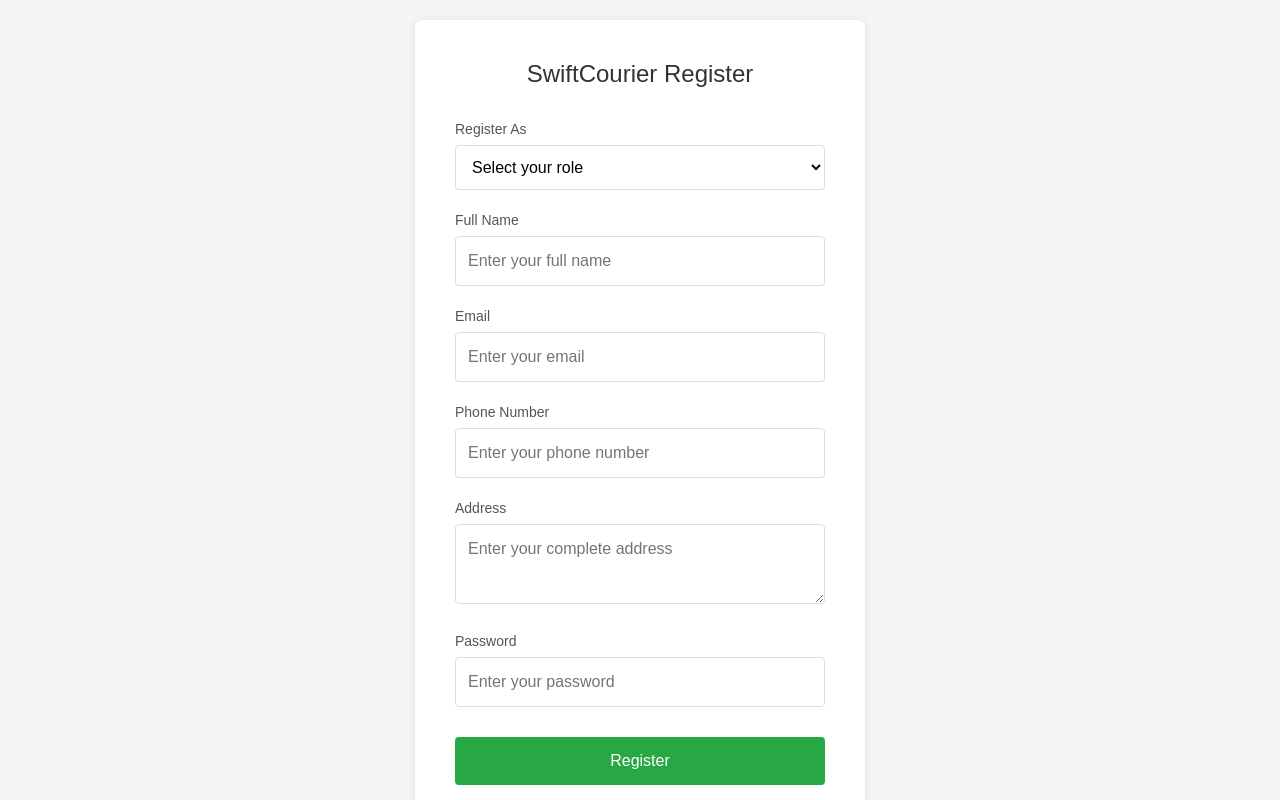
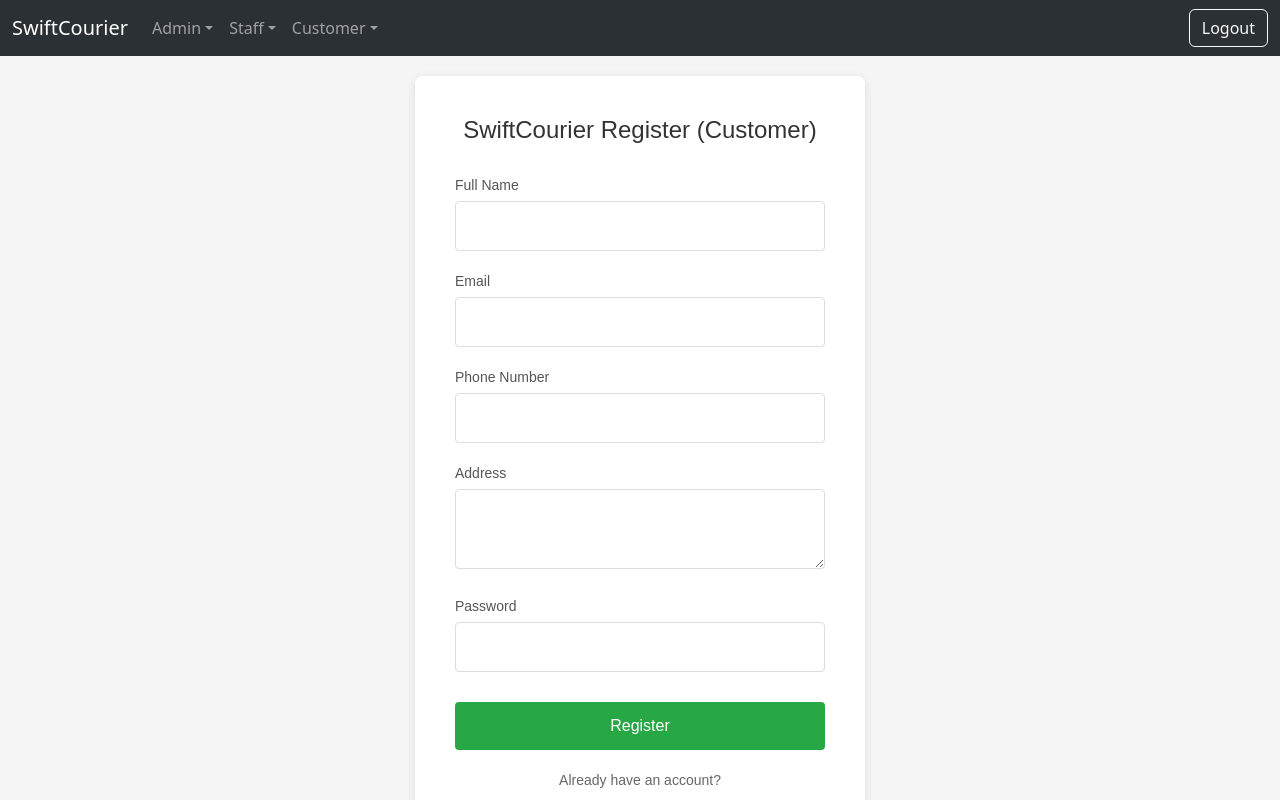
Before and after one commit to thesahilganbhoj/SwiftCourier, a React (Vite) app in the folder Frontend/: page /register in a window 1280 px wide. Shown: the top 800 px of the page. Built offline with nearby package versions, Linux system fonts and the light colour scheme.

Commit message:
Staff Availability Try

```diff
--- a/Frontend/src/pages/Login.jsx
+++ b/Frontend/src/pages/Login.jsx
@@ -1,13 +1,69 @@
-import { useState } from "react"
+import { useContext, useState, useEffect } from "react"
+import { AuthContext } from "../App"
+import Navbar from "../components/Navbar"
+import { login } from "../services/auth"
 
 function Login() {
+  const { setUser } = useContext(AuthContext)
   const [email, setEmail] = useState("")
   const [password, setPassword] = useState("")
   const [role, setRole] = useState("")
+  const [loading, setLoading] = useState(false)
 
-  const handleSubmit = (e) => {
+  useEffect(() => {
+    // if already logged in, redirect based on role
+    const stored = localStorage.getItem("user")
+    if (stored) {
+      const u = JSON.parse(stored)
+      redirectByRole(u.role, u.userId)
+    }
+  }, [])
+
+  const redirectByRole = (roleArg, userId) => {
+    switch ((roleArg || "").toUpperCase()) {
+      case "ADMIN":
+        window.location.href = "/admin/dashboard"
+        break
+      case "CUSTOMER":
+        window.location.href = "/customer/homepage"
+        break
+      case "STAFF":
+        // Prefer route with staffId param if available
+        window.location.href = userId ? `/staff/staff-details/${userId}` : "/staff/staff-details"
+        break
+      default:
+        window.location.href = "/"
+    }
+  }
+
+  const handleSubmit = async (e) => {
     e.preventDefault()
-    console.log("Login:", { email, password, role })
+    if (!role) {
+      alert("Please select a role")
+      return
+    }
+    try {
+      setLoading(true)
+      const resp = await login({ email, password, role })
+      if (resp?.success) {
+        const userData = {
+          role: resp.role,
+          userId: resp.userId,
+          name: resp.name,
+          email,
+        }
+        localStorage.setItem("user", JSON.stringify(userData))
+        setUser(userData)
+        redirectByRole(resp.role, resp.userId)
+      } else {
+        alert(resp?.message || "Incorrect credentials")
+      }
+    } catch (err) {
+      alert(err?.response?.data?.message || "Incorrect credentials")
+      console.error(err)
+    } finally {
+      setLoading(false)
+    }
   }
 
   const handleRegisterClick = () => {
@@ -37,82 +93,38 @@ function Login() {
       color: "#333",
       fontSize: "24px",
     },
-    inputGroup: {
-      marginBottom: "20px",
-    },
-    label: {
-      display: "block",
-      marginBottom: "5px",
-      color: "#555",
-      fontSize: "14px",
-    },
+    inputGroup: { marginBottom: "20px" },
+    label: { display: "block", marginBottom: "5px", color: "#555", fontSize: "14px" },
     input: {
-      width: "100%",
-      padding: "12px",
-      border: "1px solid #ddd",
-      borderRadius: "4px",
-      fontSize: "16px",
-      boxSizing: "border-box",
+      width: "100%", padding: "12px", border: "1px solid #ddd", borderRadius: "4px", fontSize: "16px", boxSizing: "border-box",
     },
     select: {
-      width: "100%",
-      padding: "12px",
-      border: "1px solid #ddd",
-      borderRadius: "4px",
-      fontSize: "16px",
-      boxSizing: "border-box",
-      backgroundColor: "white",
-      cursor: "pointer",
+      width: "100%", padding: "12px", border: "1px solid #ddd", borderRadius: "4px", fontSize: "16px",
+      boxSizing: "border-box", backgroundColor: "white", cursor: "pointer",
     },
     button: {
-      width: "100%",
-      padding: "12px",
-      backgroundColor: "#007bff",
-      color: "white",
-      border: "none",
-      borderRadius: "4px",
-      fontSize: "16px",
-      cursor: "pointer",
-      marginTop: "10px",
+      width: "100%", padding: "12px", backgroundColor: "#007bff", color: "white", border: "none", borderRadius: "4px",
+      fontSize: "16px", cursor: "pointer", marginTop: "10px",
     },
     registerButton: {
-      width: "100%",
-      padding: "12px",
-      backgroundColor: "#28a745",
-      color: "white",
-      border: "none",
-      borderRadius: "4px",
-      fontSize: "16px",
-      cursor: "pointer",
-      marginTop: "10px",
+      width: "100%", padding: "12px", backgroundColor: "#28a745", color: "white", border: "none", borderRadius: "4px",
+      fontSize: "16px", cursor: "pointer", marginTop: "10px",
     },
-    link: {
-      textAlign: "center",
-      marginTop: "20px",
-    },
-    linkText: {
-      color: "#007bff",
-      textDecoration: "none",
-      fontSize: "14px",
-    },
-    divider: {
-      textAlign: "center",
-      margin: "20px 0",
-      color: "#666",
-      fontSize: "14px",
-    },
+    link: { textAlign: "center", marginTop: "20px" },
+    linkText: { color: "#007bff", textDecoration: "none", fontSize: "14px" },
+    divider: { textAlign: "center", margin: "20px 0", color: "#666", fontSize: "14px" },
   }
 
   return (
+    <div>
+      <Navbar />
       <div style={styles.container}>
         <div style={styles.form}>
           <h2 style={styles.title}>SwiftCourier Login</h2>
 
           <form onSubmit={handleSubmit}>
             <div style={styles.inputGroup}>
-            <label style={styles.label} htmlFor="role">
-              Login As
-            </label>
+              <label style={styles.label} htmlFor="role">Login As</label>
               <select style={styles.select} id="role" value={role} onChange={(e) => setRole(e.target.value)} required>
                 <option value="">Select your role</option>
                 <option value="admin">Admin</option>
@@ -122,9 +134,7 @@ function Login() {
             </div>
 
             <div style={styles.inputGroup}>
-            <label style={styles.label} htmlFor="email">
-              Email
-            </label>
+              <label style={styles.label} htmlFor="email">Email</label>
               <input
                 style={styles.input}
                 type="email"
@@ -137,9 +147,7 @@ function Login() {
             </div>
 
             <div style={styles.inputGroup}>
-            <label style={styles.label} htmlFor="password">
-              Password
-            </label>
+              <label style={styles.label} htmlFor="password">Password</label>
               <input
                 style={styles.input}
                 type="password"
@@ -154,15 +162,16 @@ function Login() {
             <button
               style={styles.button}
               type="submit"
+              disabled={loading}
               onMouseOver={(e) => (e.target.style.backgroundColor = "#0056b3")}
               onMouseOut={(e) => (e.target.style.backgroundColor = "#007bff")}
             >
-            Login
+              {loading ? "Logging in..." : "Login"}
             </button>
           </form>
 
           <div style={styles.link}>
-          <a href="#" style={styles.linkText}>
+            <a href="#" style={styles.linkText} onClick={(e) => e.preventDefault()}>
               Forgot Password?
             </a>
           </div>
@@ -176,8 +185,9 @@ function Login() {
             onMouseOver={(e) => (e.target.style.backgroundColor = "#218838")}
             onMouseOut={(e) => (e.target.style.backgroundColor = "#28a745")}
           >
-          Register
+            Register (Customer)
           </button>
+        </div>
       </div>
     </div>
   )
--- a/Frontend/src/pages/Register.jsx
+++ b/Frontend/src/pages/Register.jsx
@@ -1,4 +1,6 @@
 import { useState } from "react"
+import Navbar from "../components/Navbar"
+import { registerCustomer } from "../services/auth"
 
 function Register() {
   const [name, setName] = useState("")
@@ -6,11 +8,28 @@ function Register() {
   const [phone, setPhone] = useState("")
   const [address, setAddress] = useState("")
   const [password, setPassword] = useState("")
-  const [role, setRole] = useState("")
+  const [loading, setLoading] = useState(false)
 
-  const handleSubmit = (e) => {
+  const handleSubmit = async (e) => {
     e.preventDefault()
-    console.log("Register:", { name, email, phone, address, password, role })
+    try {
+      setLoading(true)
+      const payload = {
+        name,
+        email,
+        password, // backend will hash using SHA-256
+        contactNumber: phone,
+        address,
+      }
+      await registerCustomer(payload)
+      alert("Registration successful! Please login.")
+      window.location.href = "/login"
+    } catch (err) {
+      alert(err?.response?.data?.message || "Registration failed")
+      console.error(err)
+    } finally {
+      setLoading(false)
+    }
   }
 
   const handleLoginClick = () => {
@@ -41,172 +60,67 @@ function Register() {
       color: "#333",
       fontSize: "24px",
     },
-    inputGroup: {
-      marginBottom: "20px",
-    },
-    label: {
-      display: "block",
-      marginBottom: "5px",
-      color: "#555",
-      fontSize: "14px",
-    },
+    inputGroup: { marginBottom: "20px" },
+    label: { display: "block", marginBottom: "5px", color: "#555", fontSize: "14px" },
     input: {
-      width: "100%",
-      padding: "12px",
-      border: "1px solid #ddd",
-      borderRadius: "4px",
-      fontSize: "16px",
-      boxSizing: "border-box",
+      width: "100%", padding: "12px", border: "1px solid #ddd", borderRadius: "4px", fontSize: "16px", boxSizing: "border-box",
     },
     textarea: {
-      width: "100%",
-      padding: "12px",
-      border: "1px solid #ddd",
-      borderRadius: "4px",
-      fontSize: "16px",
-      boxSizing: "border-box",
-      minHeight: "80px",
-      resize: "vertical",
-    },
-    select: {
-      width: "100%",
-      padding: "12px",
-      border: "1px solid #ddd",
-      borderRadius: "4px",
-      fontSize: "16px",
-      boxSizing: "border-box",
-      backgroundColor: "white",
-      cursor: "pointer",
+      width: "100%", padding: "12px", border: "1px solid #ddd", borderRadius: "4px", fontSize: "16px",
+      boxSizing: "border-box", minHeight: "80px", resize: "vertical",
     },
     button: {
-      width: "100%",
-      padding: "12px",
-      backgroundColor: "#28a745",
-      color: "white",
-      border: "none",
-      borderRadius: "4px",
-      fontSize: "16px",
-      cursor: "pointer",
-      marginTop: "10px",
+      width: "100%", padding: "12px", backgroundColor: "#28a745", color: "white", border: "none", borderRadius: "4px",
+      fontSize: "16px", cursor: "pointer", marginTop: "10px",
     },
     loginButton: {
-      width: "100%",
-      padding: "12px",
-      backgroundColor: "#007bff",
-      color: "white",
-      border: "none",
-      borderRadius: "4px",
-      fontSize: "16px",
-      cursor: "pointer",
-      marginTop: "10px",
+      width: "100%", padding: "12px", backgroundColor: "#007bff", color: "white", border: "none", borderRadius: "4px",
+      fontSize: "16px", cursor: "pointer", marginTop: "10px",
     },
-    divider: {
-      textAlign: "center",
-      margin: "20px 0",
-      color: "#666",
-      fontSize: "14px",
-    },
+    divider: { textAlign: "center", margin: "20px 0", color: "#666", fontSize: "14px" },
   }
 
   return (
+    <div>
+      <Navbar />
       <div style={styles.container}>
         <div style={styles.form}>
-        <h2 style={styles.title}>SwiftCourier Register</h2>
+          <h2 style={styles.title}>SwiftCourier Register (Customer)</h2>
 
           <form onSubmit={handleSubmit}>
             <div style={styles.inputGroup}>
-            <label style={styles.label} htmlFor="role">
-              Register As
-            </label>
-            <select style={styles.select} id="role" value={role} onChange={(e) => setRole(e.target.value)} required>
-              <option value="">Select your role</option>
-              <option value="admin">Admin</option>
-              <option value="customer">Customer</option>
-              <option value="staff">Staff</option>
-            </select>
+              <label style={styles.label} htmlFor="name">Full Name</label>
+              <input style={styles.input} type="text" id="name" value={name} onChange={(e) => setName(e.target.value)} required />
             </div>
 
             <div style={styles.inputGroup}>
-            <label style={styles.label} htmlFor="name">
-              Full Name
-            </label>
-            <input
-              style={styles.input}
-              type="text"
-              id="name"
-              value={name}
-              onChange={(e) => setName(e.target.value)}
-              placeholder="Enter your full name"
-              required
-            />
+              <label style={styles.label} htmlFor="email">Email</label>
+              <input style={styles.input} type="email" id="email" value={email} onChange={(e) => setEmail(e.target.value)} required />
             </div>
 
             <div style={styles.inputGroup}>
-            <label style={styles.label} htmlFor="email">
-              Email
-            </label>
-            <input
-              style={styles.input}
-              type="email"
-              id="email"
-              value={email}
-              onChange={(e) => setEmail(e.target.value)}
-              placeholder="Enter your email"
-              required
-            />
+              <label style={styles.label} htmlFor="phone">Phone Number</label>
+              <input style={styles.input} type="tel" id="phone" value={phone} onChange={(e) => setPhone(e.target.value)} required />
             </div>
 
             <div style={styles.inputGroup}>
-            <label style={styles.label} htmlFor="phone">
-              Phone Number
-            </label>
-            <input
-              style={styles.input}
-              type="tel"
-              id="phone"
-              value={phone}
-              onChange={(e) => setPhone(e.target.value)}
-              placeholder="Enter your phone number"
-              required
-            />
+              <label style={styles.label} htmlFor="address">Address</label>
+              <textarea style={styles.textarea} id="address" value={address} onChange={(e) => setAddress(e.target.value)} required />
             </div>
 
             <div style={styles.inputGroup}>
-            <label style={styles.label} htmlFor="address">
-              Address
-            </label>
-            <textarea
-              style={styles.textarea}
-              id="address"
-              value={address}
-              onChange={(e) => setAddress(e.target.value)}
-              placeholder="Enter your complete address"
-              required
-            />
-          </div>
-
-          <div style={styles.inputGroup}>
-            <label style={styles.label} htmlFor="password">
-              Password
-            </label>
-            <input
-              style={styles.input}
-              type="password"
-              id="password"
-              value={password}
-              onChange={(e) => setPassword(e.target.value)}
-              placeholder="Enter your password"
-              required
-            />
+              <label style={styles.label} htmlFor="password">Password</label>
+              <input style={styles.input} type="password" id="password" value={password} onChange={(e) => setPassword(e.target.value)} required />
             </div>
 
             <button
               style={styles.button}
               type="submit"
+              disabled={loading}
               onMouseOver={(e) => (e.target.style.backgroundColor = "#218838")}
               onMouseOut={(e) => (e.target.style.backgroundColor = "#28a745")}
             >
-            Register
+              {loading ? "Registering..." : "Register"}
             </button>
           </form>
 
@@ -223,6 +137,7 @@ function Register() {
           </button>
         </div>
       </div>
+    </div>
   )
 }
 
--- /dev/null
+++ b/Frontend/src/services/auth.js
@@ -0,0 +1,19 @@
+import axios from "axios"
+
+const BASE_URL = "http://localhost:8080/auth"
+
+export const registerCustomer = async (payload) => {
+  const res = await axios.post(`${BASE_URL}/register`, payload, {
+    headers: { "Content-Type": "application/json" },
+  })
+  // API returns { timeStamp, message, data: { customer fields } }
+  return res.data
+}
+
+export const login = async ({ email, password, role }) => {
+  const res = await axios.post(`${BASE_URL}/login`, { email, password, role: role?.toUpperCase() }, {
+    headers: { "Content-Type": "application/json" },
+  })
+  // API returns LoginResponseDTO
+  return res.data
+}
```
Also changed, not shown: Frontend/src/pages/StaffDetails.jsx (+12 -18 lines). Lines whose indentation alone changed are shown as unchanged.
